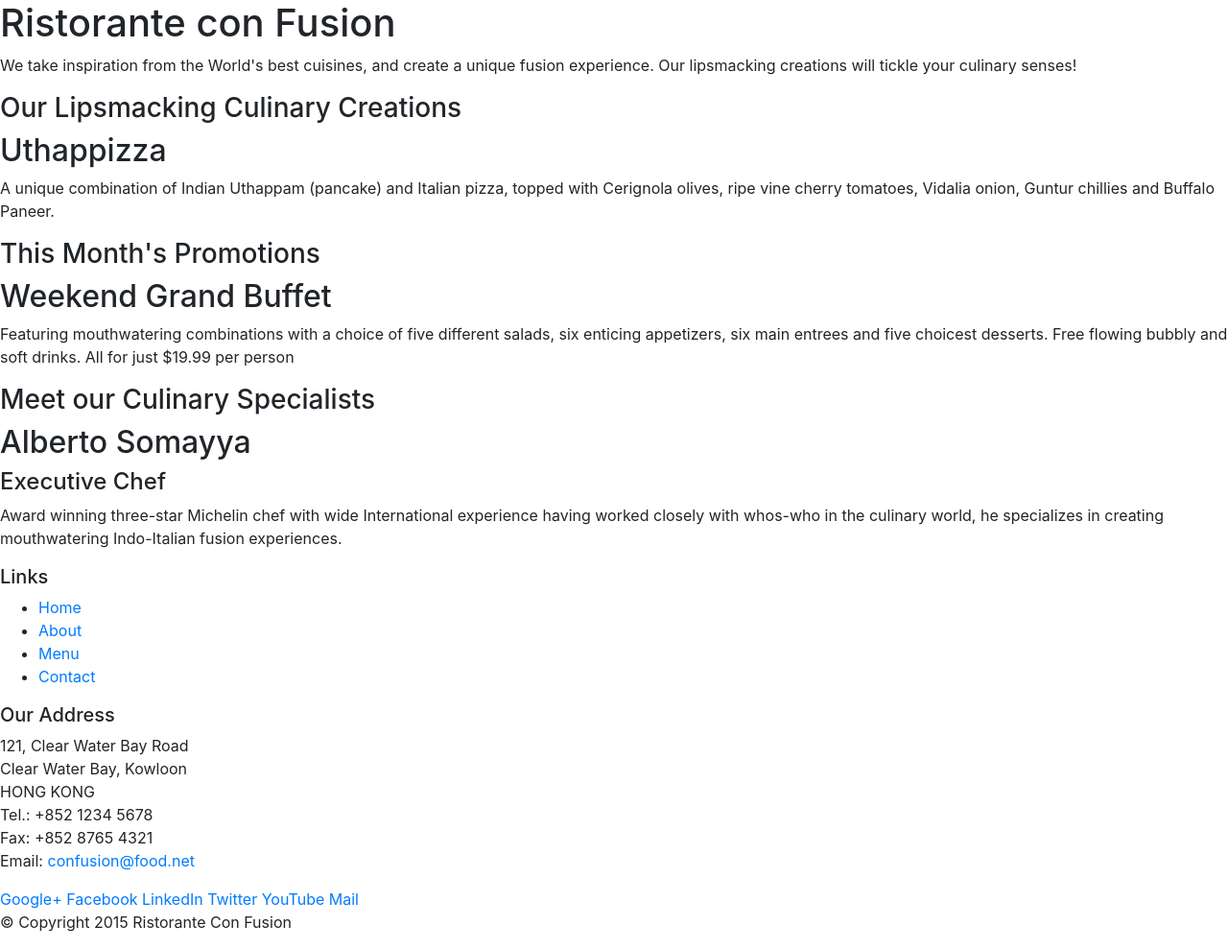
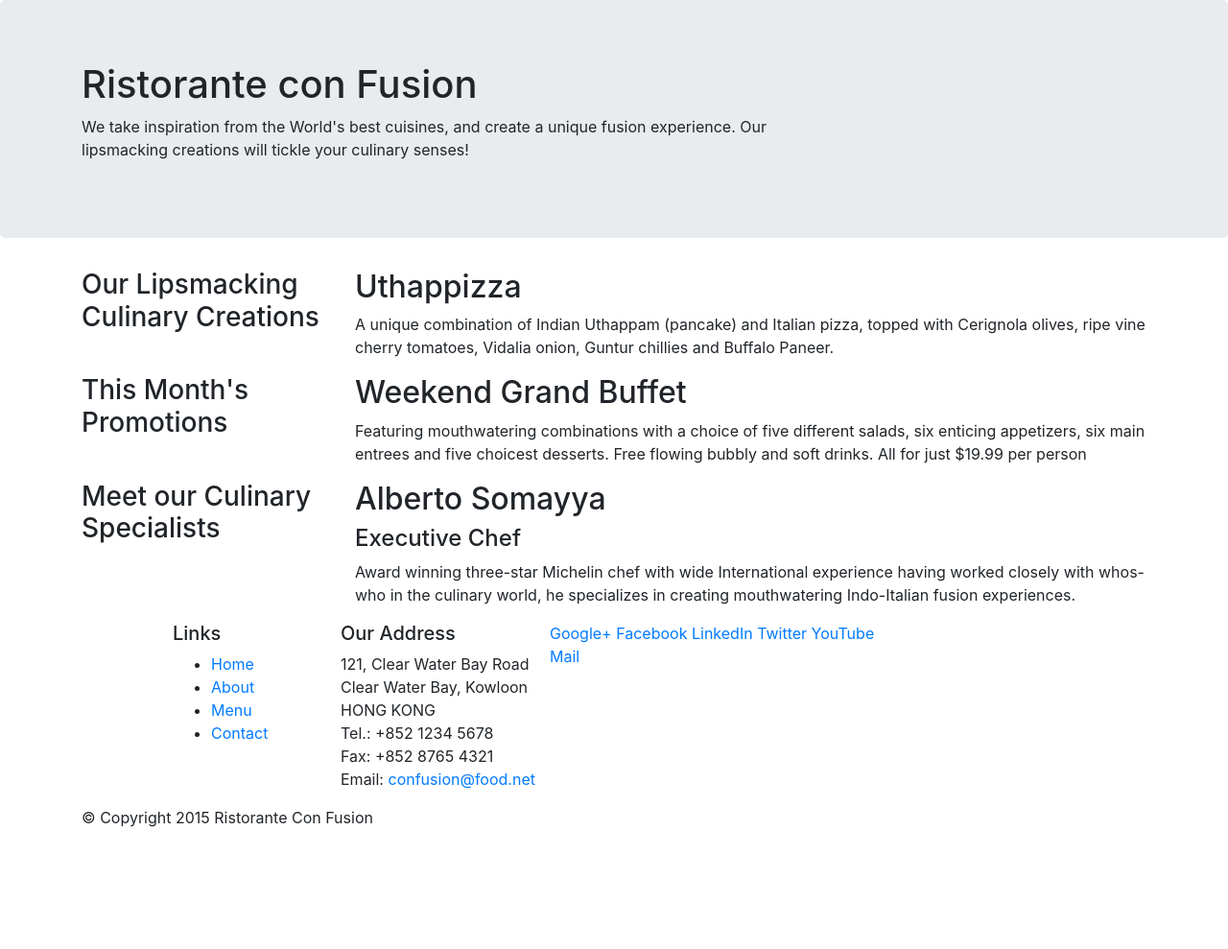
Before and after one commit to mahacala/fswd_conFusion, a website: page index.html in a window 1280 px wide. Shown: the whole page at 96% size. After the commit the page ends 880 px from the top, so only its background shows below. Drawn offline with nearby package versions, Linux system fonts and the light colour scheme.

Commit message:
boot strap grid part1

```diff
--- a/index.html
+++ b/index.html
@@ -15,46 +15,46 @@
 
 <body>
 
-    <header>
-        <div>
-            <div>
-                <div>
+    <header class="jumbotron">
+        <div class="container">
+            <div class="row">
+                <div class="col-12 col-sm-8">
                     <h1>Ristorante con Fusion</h1>
                     <p>We take inspiration from the World's best cuisines, and create a unique fusion experience. Our lipsmacking creations will tickle your culinary senses!</p>
                 </div>
                 <div>
-                </div>
+                </div class="col col-sm">
             </div>
         </div>
     </header>
 
-    <div>
-        <div>
-            <div>
+    <div class="container">
+        <div class="row">
+            <div class="col-sm-4 col-md-3">
                 <h3>Our Lipsmacking Culinary Creations</h3>
             </div>
-            <div>
+            <div class="col-sm col-md">
                 <h2>Uthappizza</h2>
                 <p>A unique combination of Indian Uthappam (pancake) and Italian pizza, topped with Cerignola olives, ripe vine cherry tomatoes, Vidalia onion, Guntur chillies and Buffalo Paneer.</p>
             </div>
         </div>
 
 
-        <div>
-            <div>
+        <div class="row">
+            <div class="col-sm-4 push-sm-8 col-md-3 push-md-9">
                 <h3>This Month's Promotions</h3>
             </div>
-            <div>
+            <div class="col-sm pull-sm-4 col-md pull-md-3">
                 <h2>Weekend Grand Buffet</h2>
                 <p>Featuring mouthwatering combinations with a choice of five different salads, six enticing appetizers, six main entrees and five choicest desserts. Free flowing bubbly and soft drinks. All for just $19.99 per person </p>
             </div>
         </div>
 
-        <div>
-            <div>
+        <div class="row">
+            <div class="col-sm-4 col-md-3">
                 <h3>Meet our Culinary Specialists</h3>
             </div>
-            <div>
+            <div class="col-sm col-md">
                 <h2>Alberto Somayya</h2>
                 <h4>Executive Chef</h4>
                 <p>Award winning three-star Michelin chef with wide International experience having worked closely with whos-who in the culinary world, he specializes in creating mouthwatering Indo-Italian fusion experiences. </p>
@@ -63,9 +63,9 @@
     </div>
 
     <footer>
-        <div>
-            <div>
-                <div>
+        <div class="container">
+            <div class="row">
+                <div class="col-5 offset-1 col-sm-2">
                     <h5>Links</h5>
                     <ul>
                         <li><a href="#">Home</a></li>
@@ -74,7 +74,7 @@
                         <li><a href="#">Contact</a></li>
                     </ul>
                 </div>
-                <div>
+                <div class-"col-6 col-sm-5">
                     <h5>Our Address</h5>
                     <address>
 		              121, Clear Water Bay Road<br>
@@ -85,7 +85,7 @@
 		              Email: <a href="mailto:confusion@food.net">confusion@food.net</a>
 		           </address>
                 </div>
-                <div>
+                <div class="col col-sm-4">
                     <div>
                         <a href="http://google.com/+">Google+</a>
                         <a href="http://www.facebook.com/profile.php?id=">Facebook</a>
@@ -96,8 +96,8 @@
                     </div>
                 </div>
            </div>
-           <div>
-                <div>
+           <div class="row">
+                <div class="col-auto">
                     <p>© Copyright 2015 Ristorante Con Fusion</p>
                 </div>
            </div>
```
